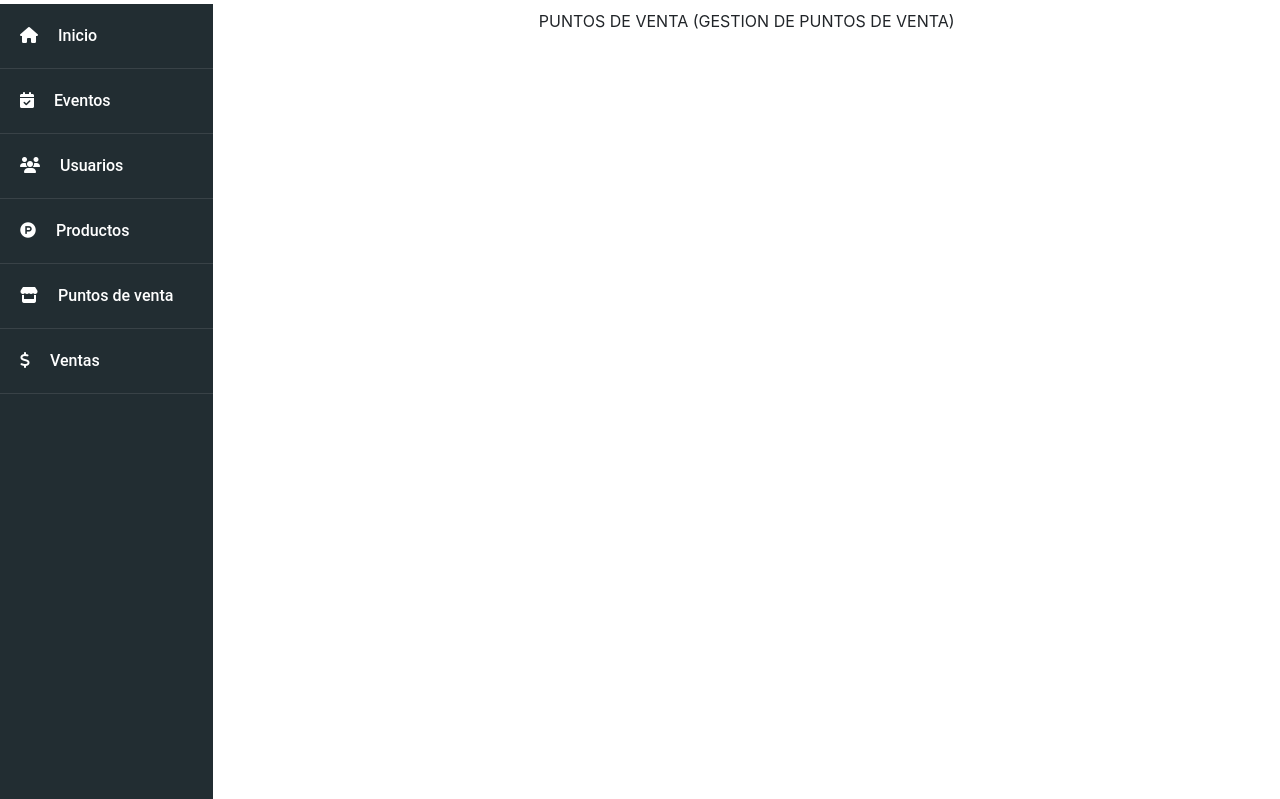
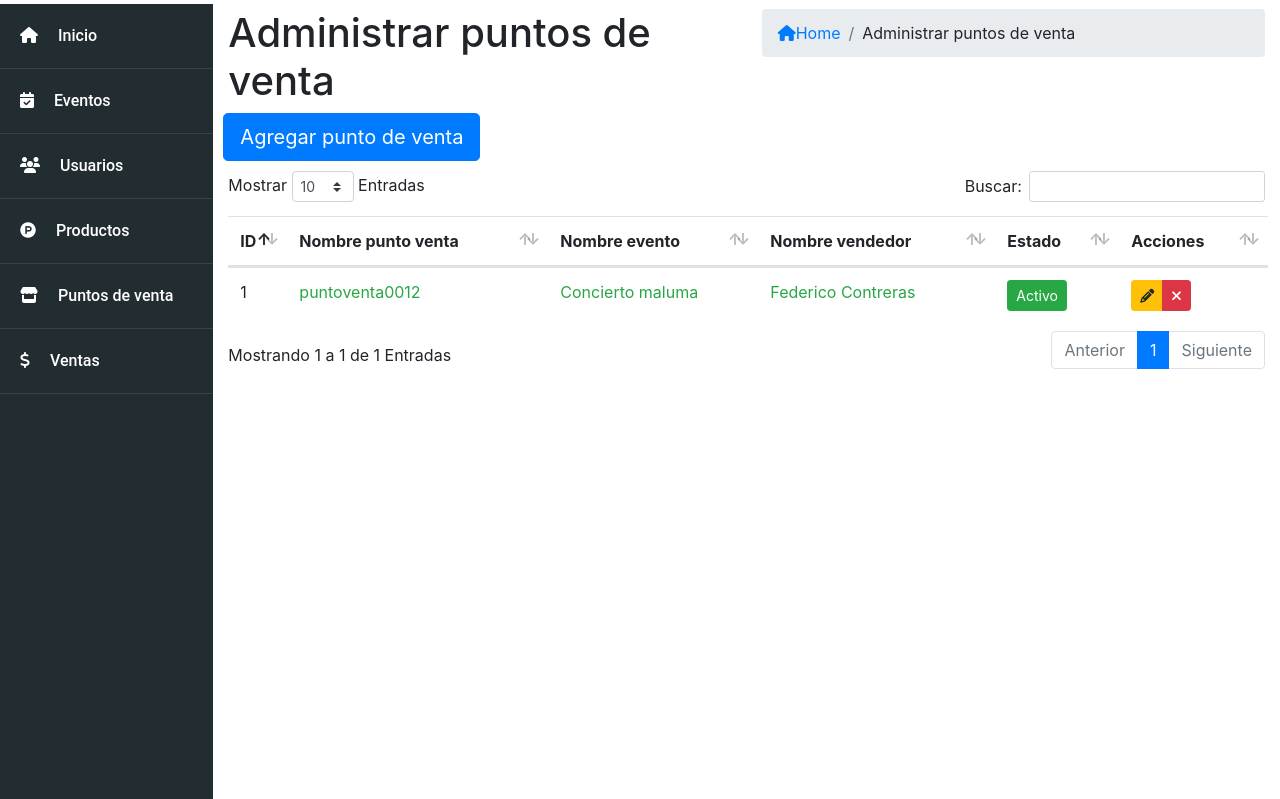
Before and after one commit to roblesandresm/BindSolutions, a PHP site: page /puntos-venta in a window 1280 px wide. Shown: the part 96-895 px from the top of the page. Run offline with PHP 8.4, Linux system fonts and the light colour scheme; the visitor is signed in with stand-in values (Sample User, id 1); some libraries are stand-ins or nearby versions; grey boxes are pictures that could not be loaded.

Commit message:
maquetacion seccion principal puntos de venta

```diff
--- a/views/modules/puntos-venta.php
+++ b/views/modules/puntos-venta.php
@@ -1,8 +1,47 @@
 <!-- GESTION DE PUNTOS DE VENTA -->
-<main class="main col">
-    <div class="row justify-content-center align-content-center text-center">
-        <div class="columna col-lg-6">
-           PUNTOS DE VENTA (GESTION DE PUNTOS DE VENTA)
+<main class="main col-10">
+    <div class="row">
+        <div class="col-lg-6 col-xs-12">
+            <h1>Administrar puntos de venta</h1>
+        </div>
+        <div class="col-lg-6 col-xs-12">
+            <nav aria-label="breadcrumb">
+                <ol class="breadcrumb">
+                    <li class="breadcrumb-item"><a href="inicio"><i class="fas fa-home"></i>Home</a></li>
+                    <li class="breadcrumb-item" aria-current="page">Administrar puntos de venta</li>
+                </ol>
+            </nav>
         </div>
     </div>
+    <div class="row action-buttons mb-12">
+            <button type="button" class="btn btn-primary btn-lg" data-toggle="modal" data-target="#modalAgregarPuntoVenta">Agregar punto de venta</button>
+    </div>
+
+    <table class="table dt-responsive table-hover tablas-pos tablaEventos">
+        <thead>
+            <tr>
+                <th scope="col" style="width: 10px;">ID</th>
+                <th scope="col">Nombre punto venta</th>
+                <th scope="col">Nombre evento</th>
+                <th scope="col">Nombre vendedor</th>
+                <th scope="col">Estado</th>
+                <th scope="col">Acciones</th>
+            </tr>
+        </thead>
+        <tbody>
+            <tr>
+                <td>1</td>
+                <td class='text-success'>puntoventa0012</td>
+                <td class='text-success'>Concierto maluma</td>
+                <td class='text-success'>Federico Contreras</td>
+                <td><button class='btn btn-sm btn-success btnActivo' idPuntoVenta=''>Activo</button></td>
+                <td>
+                    <div class="btn-group">
+                        <button class="btn btn-warning btn-sm btnEditarPuntoVenta" idPuntoVenta="" data-toggle="modal" data-target="#modalEditarPuntoVenta"><i class="fas fa-pencil-alt"></i></button>
+                        <button class="btn btn-danger btn-sm btnEliminarPuntoVenta" idEliminarPuntoVenta=""><i class="fas fa-times"></i></button>
+                    </div>
+                </td>
+            </tr>
+        </tbody>
+    </table>
 </main>
```
